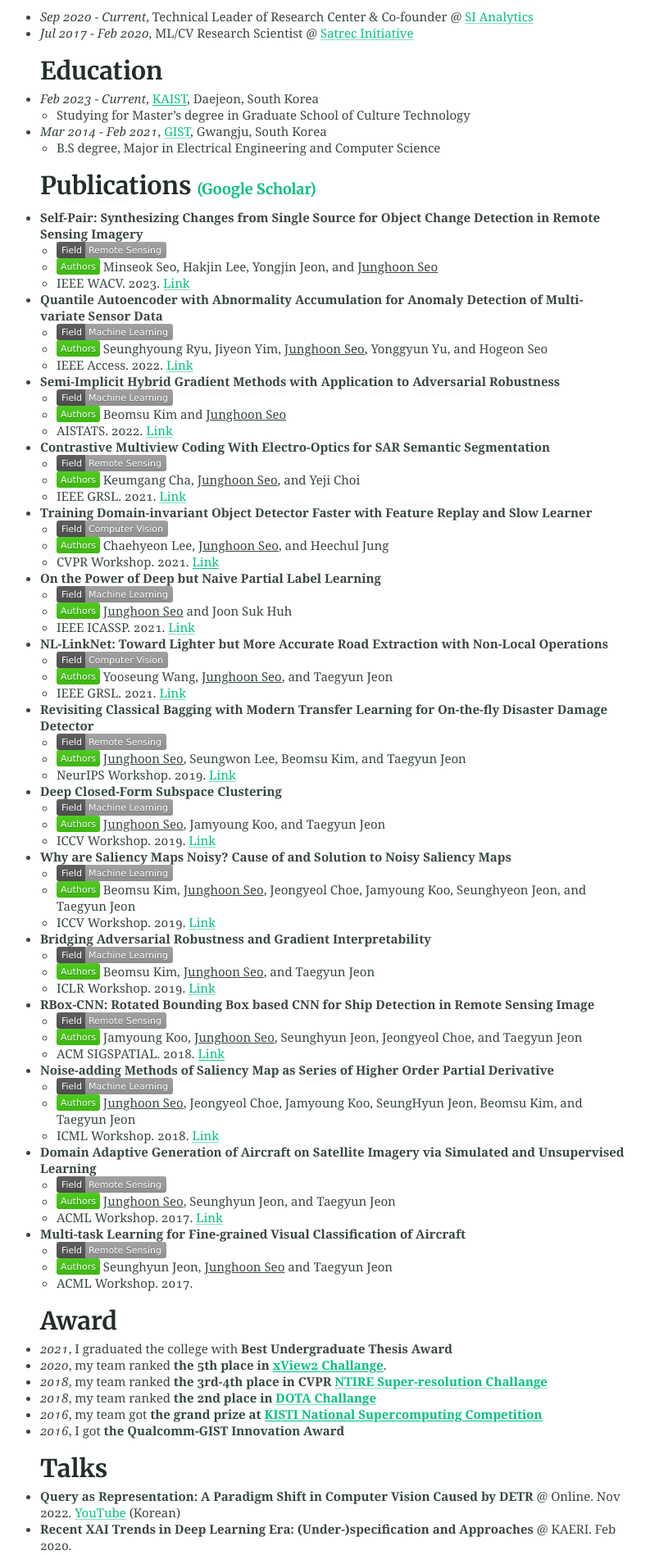
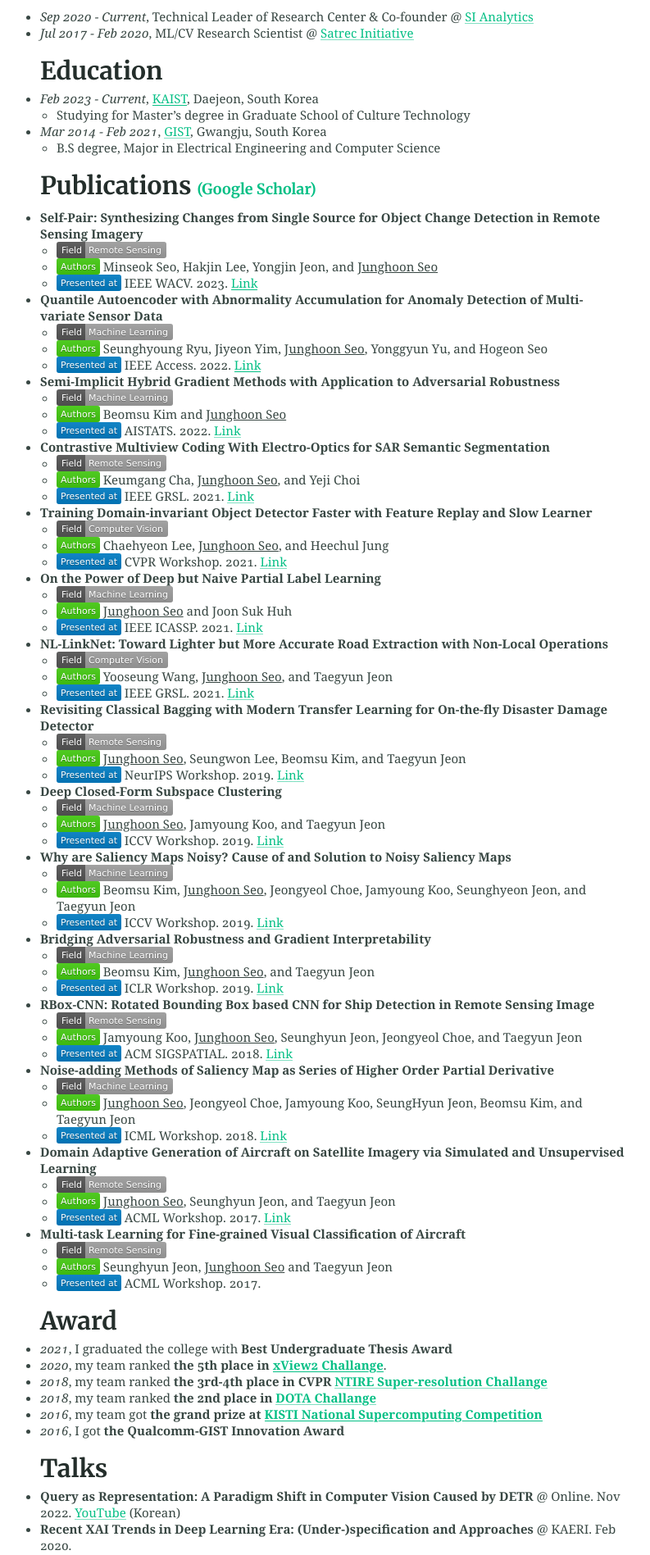
Before and after one commit to mikigom/mikigom.github.io, a Jekyll site: the page built from index.md, in a window 1280 px wide. Shown: the part 726-2623 px from the top of the page at 82% size, without its empty margins (234-1027 px from the left). Built offline with Jekyll 4.4.1, drawn with Linux system fonts in a browser that asks for light colours.

Commit message:
Update index.md

```diff
--- a/index.md
+++ b/index.md
@@ -27,63 +27,63 @@
 * **Self-Pair: Synthesizing Changes from Single Source for Object Change Detection in Remote Sensing Imagery**
   - <img height="10" src="/assets/Field-Remote Sensing-lightgrey.svg">
   - <img height="10" src="/assets/-Authors-brightgreen.svg"> Minseok Seo, Hakjin Lee, Yongjin Jeon, and <U>Junghoon Seo</U>
-  - IEEE WACV. 2023. [Link](https://openaccess.thecvf.com/content/WACV2023/html/Seo_Self-Pair_Synthesizing_Changes_From_Single_Source_for_Object_Change_Detection_WACV_2023_paper.html)
+  - <img height="10" src="/assets/-Presented%20at-blue.svg"> IEEE WACV. 2023. [Link](https://openaccess.thecvf.com/content/WACV2023/html/Seo_Self-Pair_Synthesizing_Changes_From_Single_Source_for_Object_Change_Detection_WACV_2023_paper.html)
 * **Quantile Autoencoder with Abnormality Accumulation for Anomaly Detection of Multi-variate Sensor Data**
   - <img height="10" src="/assets/Field-Machine Learning-lightgrey.svg">
   - <img height="10" src="/assets/-Authors-brightgreen.svg"> Seunghyoung Ryu, Jiyeon Yim, <U>Junghoon Seo</U>, Yonggyun Yu, and Hogeon Seo
-  - IEEE Access. 2022. [Link](https://ieeexplore.ieee.org/abstract/document/9810961/)
+  - <img height="10" src="/assets/-Presented%20at-blue.svg"> IEEE Access. 2022. [Link](https://ieeexplore.ieee.org/abstract/document/9810961/)
 * **Semi-Implicit Hybrid Gradient Methods with Application to Adversarial Robustness**
   - <img height="10" src="/assets/Field-Machine Learning-lightgrey.svg">
   - <img height="10" src="/assets/-Authors-brightgreen.svg"> Beomsu Kim and <U>Junghoon Seo</U>
-  - AISTATS. 2022. [Link](https://arxiv.org/abs/2202.10523)
+  - <img height="10" src="/assets/-Presented%20at-blue.svg"> AISTATS. 2022. [Link](https://arxiv.org/abs/2202.10523)
 * **Contrastive Multiview Coding With Electro-Optics for SAR Semantic Segmentation**
   - <img height="10" src="/assets/Field-Remote Sensing-lightgrey.svg">
   - <img height="10" src="/assets/-Authors-brightgreen.svg"> Keumgang Cha, <U>Junghoon Seo</U>, and Yeji Choi
-  - IEEE GRSL. 2021. [Link](https://ieeexplore.ieee.org/abstract/document/9537157?casa_token=BKmjojS1rVUAAAAA:fGEfg34u8sfBOI0rtnaq2vs2wNbFGDr3cjH-Hr9zHkKWsNwaa1EsNywaRz62t6V4jABWErGoPg)
+  - <img height="10" src="/assets/-Presented%20at-blue.svg"> IEEE GRSL. 2021. [Link](https://ieeexplore.ieee.org/abstract/document/9537157?casa_token=BKmjojS1rVUAAAAA:fGEfg34u8sfBOI0rtnaq2vs2wNbFGDr3cjH-Hr9zHkKWsNwaa1EsNywaRz62t6V4jABWErGoPg)
 * **Training Domain-invariant Object Detector Faster with Feature Replay and Slow Learner**
   - <img height="10" src="/assets/Field-Computer Vision-lightgrey.svg">
   - <img height="10" src="/assets/-Authors-brightgreen.svg"> Chaehyeon Lee, <U>Junghoon Seo</U>, and Heechul Jung
-  - CVPR Workshop. 2021. [Link](https://arxiv.org/abs/2105.14693)
+  - <img height="10" src="/assets/-Presented%20at-blue.svg"> CVPR Workshop. 2021. [Link](https://arxiv.org/abs/2105.14693)
 * **On the Power of Deep but Naive Partial Label Learning**
   - <img height="10" src="/assets/Field-Machine Learning-lightgrey.svg">
   - <img height="10" src="/assets/-Authors-brightgreen.svg"> <U>Junghoon Seo</U> and Joon Suk Huh
-  - IEEE ICASSP. 2021. [Link](https://arxiv.org/abs/2010.11600)
+  - <img height="10" src="/assets/-Presented%20at-blue.svg"> IEEE ICASSP. 2021. [Link](https://arxiv.org/abs/2010.11600)
 * **NL-LinkNet: Toward Lighter but More Accurate Road Extraction with Non-Local Operations**
   - <img height="10" src="/assets/Field-Computer Vision-lightgrey.svg">
   - <img height="10" src="/assets/-Authors-brightgreen.svg"> Yooseung Wang, <U>Junghoon Seo</U>, and Taegyun Jeon
-  - IEEE GRSL. 2021. [Link](https://ieeexplore.ieee.org/document/9336223?fbclid=IwAR05z_8K7UWYGS5Wb6kJEg_1BMGC2BpTXsV0bI8cpCqCKeLWAm8UHFXsEOw)
+  - <img height="10" src="/assets/-Presented%20at-blue.svg"> IEEE GRSL. 2021. [Link](https://ieeexplore.ieee.org/document/9336223?fbclid=IwAR05z_8K7UWYGS5Wb6kJEg_1BMGC2BpTXsV0bI8cpCqCKeLWAm8UHFXsEOw)
 * **Revisiting Classical Bagging with Modern Transfer Learning for On-the-fly Disaster Damage Detector**
   - <img height="10" src="/assets/Field-Remote Sensing-lightgrey.svg">
   - <img height="10" src="/assets/-Authors-brightgreen.svg"> <U>Junghoon Seo</U>, Seungwon Lee, Beomsu Kim, and Taegyun Jeon
-  - NeurIPS Workshop. 2019. [Link](https://arxiv.org/abs/1910.01911)
+  - <img height="10" src="/assets/-Presented%20at-blue.svg"> NeurIPS Workshop. 2019. [Link](https://arxiv.org/abs/1910.01911)
 * **Deep Closed-Form Subspace Clustering**
   - <img height="10" src="/assets/Field-Machine Learning-lightgrey.svg">
   - <img height="10" src="/assets/-Authors-brightgreen.svg"> <U>Junghoon Seo</U>, Jamyoung Koo, and Taegyun Jeon
-  - ICCV Workshop. 2019. [Link](https://arxiv.org/abs/1908.09419)
+  - <img height="10" src="/assets/-Presented%20at-blue.svg"> ICCV Workshop. 2019. [Link](https://arxiv.org/abs/1908.09419)
 * **Why are Saliency Maps Noisy? Cause of and Solution to Noisy Saliency Maps**
   - <img height="10" src="/assets/Field-Machine Learning-lightgrey.svg">
   - <img height="10" src="/assets/-Authors-brightgreen.svg"> Beomsu Kim, <U>Junghoon Seo</U>, Jeongyeol Choe, Jamyoung Koo, Seunghyeon Jeon, and Taegyun Jeon
-  - ICCV Workshop. 2019. [Link](https://arxiv.org/abs/1902.04893)
+  - <img height="10" src="/assets/-Presented%20at-blue.svg"> ICCV Workshop. 2019. [Link](https://arxiv.org/abs/1902.04893)
 * **Bridging Adversarial Robustness and Gradient Interpretability**
   - <img height="10" src="/assets/Field-Machine Learning-lightgrey.svg">
   - <img height="10" src="/assets/-Authors-brightgreen.svg"> Beomsu Kim, <U>Junghoon Seo</U>, and Taegyun Jeon
-  - ICLR Workshop. 2019. [Link](https://arxiv.org/abs/1903.11626)
+  - <img height="10" src="/assets/-Presented%20at-blue.svg"> ICLR Workshop. 2019. [Link](https://arxiv.org/abs/1903.11626)
 * **RBox-CNN: Rotated Bounding Box based CNN for Ship Detection in Remote Sensing Image**
   - <img height="10" src="/assets/Field-Remote Sensing-lightgrey.svg">
   - <img height="10" src="/assets/-Authors-brightgreen.svg"> Jamyoung Koo, <U>Junghoon Seo</U>, Seunghyun Jeon, Jeongyeol Choe, and Taegyun Jeon
-  - ACM SIGSPATIAL. 2018. [Link](https://dl.acm.org/citation.cfm?id=3274915)
+  - <img height="10" src="/assets/-Presented%20at-blue.svg"> ACM SIGSPATIAL. 2018. [Link](https://dl.acm.org/citation.cfm?id=3274915)
 * **Noise-adding Methods of Saliency Map as Series of Higher Order Partial Derivative**
   - <img height="10" src="/assets/Field-Machine Learning-lightgrey.svg">
   - <img height="10" src="/assets/-Authors-brightgreen.svg"> <U>Junghoon Seo</U>, Jeongyeol Choe, Jamyoung Koo, SeungHyun Jeon, Beomsu Kim, and Taegyun Jeon
-  - ICML Workshop. 2018. [Link](https://arxiv.org/abs/1806.03000)
+  - <img height="10" src="/assets/-Presented%20at-blue.svg"> ICML Workshop. 2018. [Link](https://arxiv.org/abs/1806.03000)
 * **Domain Adaptive Generation of Aircraft on Satellite Imagery via Simulated and Unsupervised Learning**
   - <img height="10" src="/assets/Field-Remote Sensing-lightgrey.svg">
   - <img height="10" src="/assets/-Authors-brightgreen.svg"> <U>Junghoon Seo</U>, Seunghyun Jeon, and Taegyun Jeon
-  - ACML Workshop. 2017. [Link](https://arxiv.org/abs/1806.03002)
+  - <img height="10" src="/assets/-Presented%20at-blue.svg"> ACML Workshop. 2017. [Link](https://arxiv.org/abs/1806.03002)
 * **Multi-task Learning for Fine-grained Visual Classification of Aircraft**
   - <img height="10" src="/assets/Field-Remote Sensing-lightgrey.svg">
   - <img height="10" src="/assets/-Authors-brightgreen.svg"> Seunghyun Jeon, <U>Junghoon Seo</U> and Taegyun Jeon
-  - ACML Workshop. 2017.
+  - <img height="10" src="/assets/-Presented%20at-blue.svg"> ACML Workshop. 2017.
 
 ### Award
 * *2021*, I graduated the college with **Best Undergraduate Thesis Award**
```
